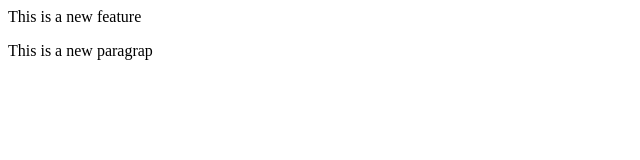
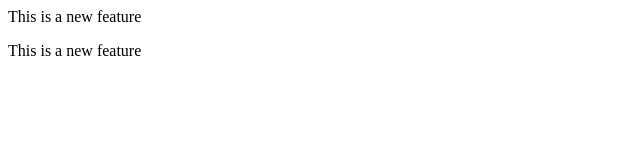
Before and after one commit to mdallahrakhe/localrepo, a plain HTML site: page index.html in a window 1280 px wide. Shown: the full height of the page, 0-640 px from the left. Drawn offline with Linux system fonts and the light colour scheme.

Commit message:
Add new feature

```diff
--- a/index.html
+++ b/index.html
@@ -1,2 +1,2 @@
 <p>This is a new feature</p>
-<p> This is a new paragrap</p>
+<p> This is a new feature</p>
```
